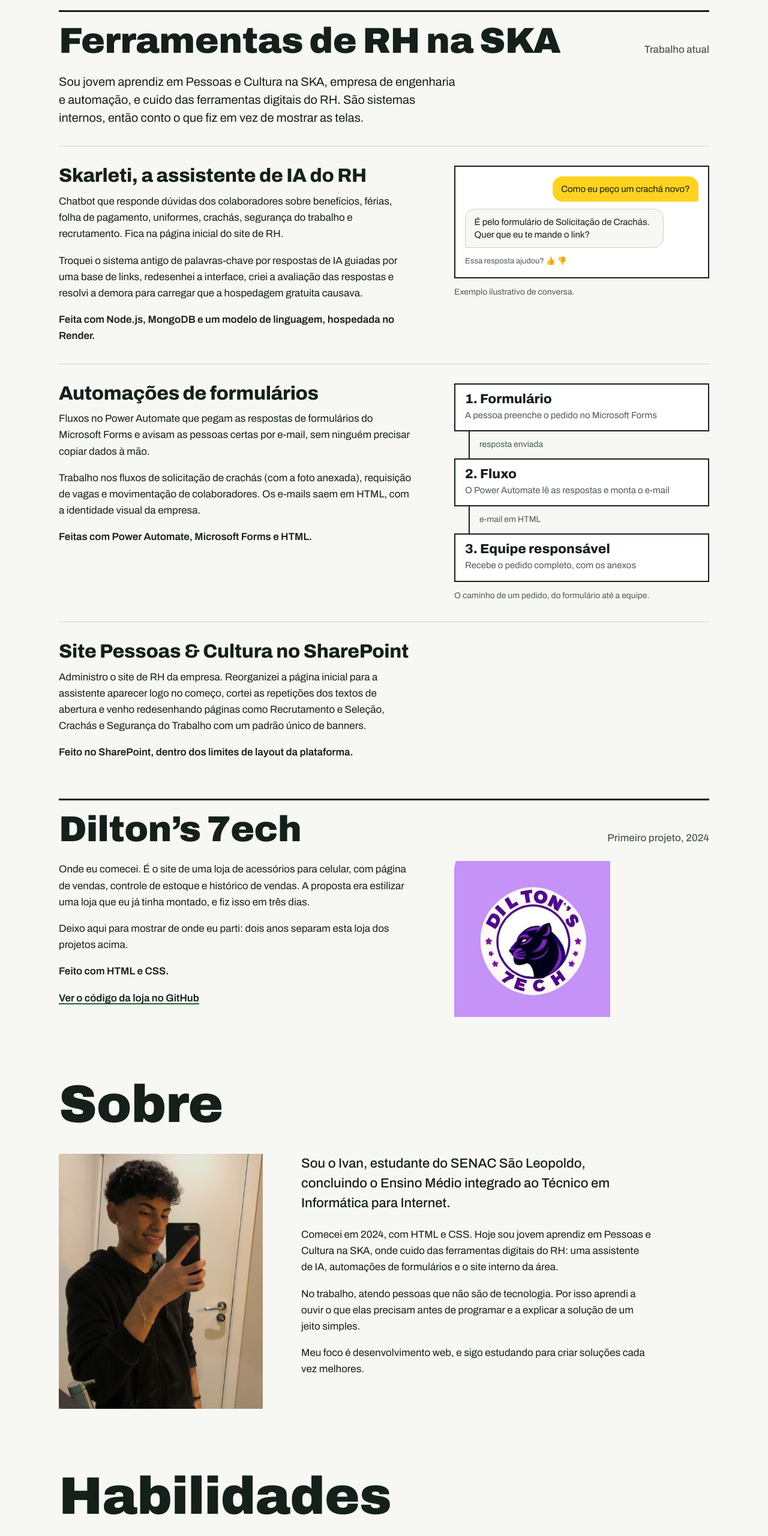
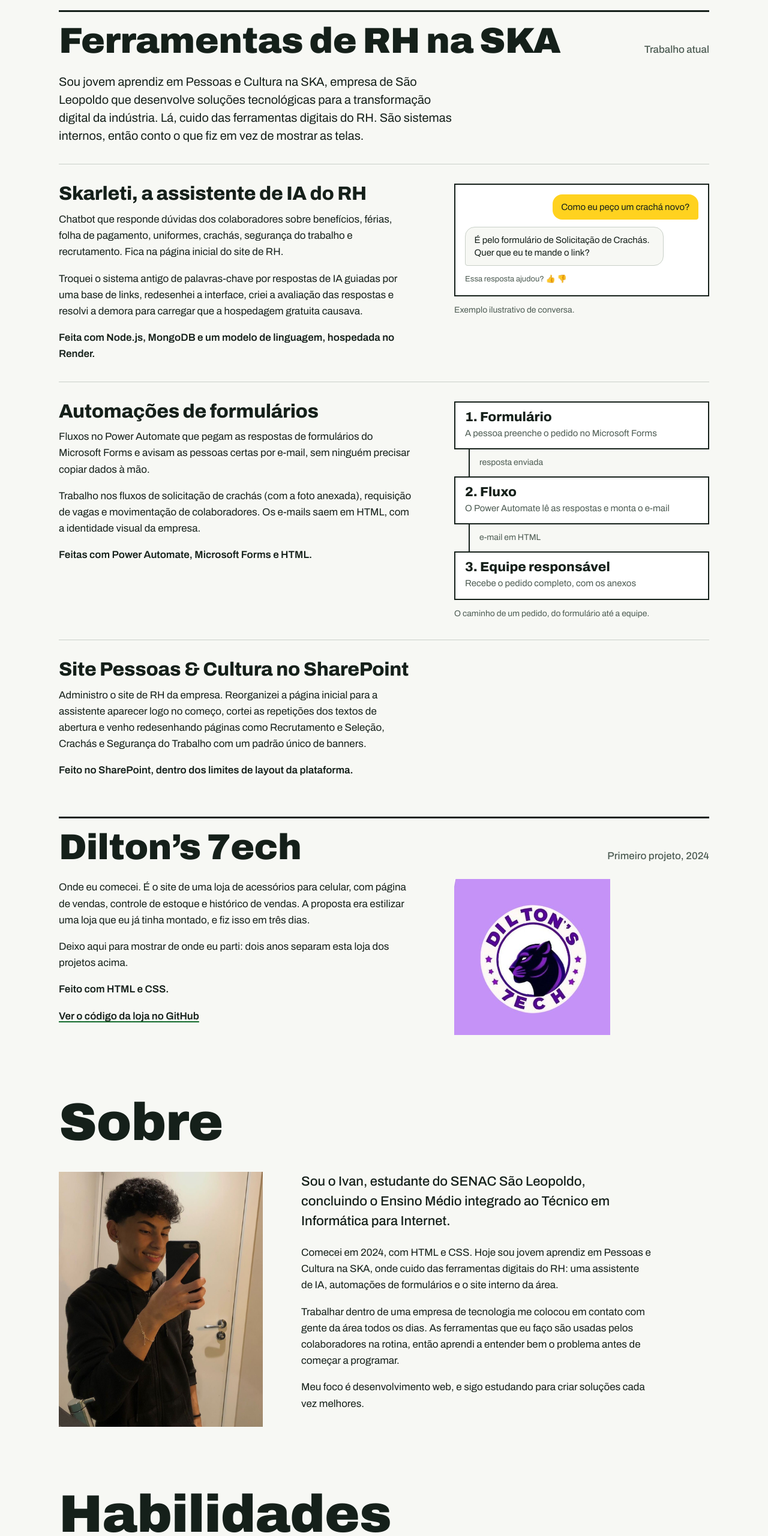
Before and after one commit to ivancosta14/portifolioivan, a plain HTML site: page portifolio/index.html in a window 1280 px wide. Shown: the part 1840-4400 px from the top of the page at 60% size. Drawn offline with Linux system fonts and the light colour scheme.

Commit message:
Add files via upload

```diff
--- a/portifolio/index.html
+++ b/portifolio/index.html
@@ -113,7 +113,7 @@
                     <h3>Ferramentas de RH na SKA</h3>
                     <p class="projeto-contexto">Trabalho atual</p>
                 </header>
-                <p class="projeto-intro">Sou jovem aprendiz em Pessoas e Cultura na SKA, empresa de engenharia e automação, e cuido das ferramentas digitais do RH. São sistemas internos, então conto o que fiz em vez de mostrar as telas.</p>
+                <p class="projeto-intro">Sou jovem aprendiz em Pessoas e Cultura na SKA, empresa de São Leopoldo que desenvolve soluções tecnológicas para a transformação digital da indústria. Lá, cuido das ferramentas digitais do RH. São sistemas internos, então conto o que fiz em vez de mostrar as telas.</p>
 
                 <section class="parte" id="skarleti">
                     <div class="projeto-corpo">
@@ -199,7 +199,7 @@
                 <div class="sobre-texto">
                     <p class="destaque">Sou o Ivan, estudante do SENAC São Leopoldo, concluindo o Ensino Médio integrado ao Técnico em Informática para Internet.</p>
                     <p>Comecei em 2024, com HTML e CSS. Hoje sou jovem aprendiz em Pessoas e Cultura na SKA, onde cuido das ferramentas digitais do RH: uma assistente de IA, automações de formulários e o site interno da área.</p>
-                    <p>No trabalho, atendo pessoas que não são de tecnologia. Por isso aprendi a ouvir o que elas precisam antes de programar e a explicar a solução de um jeito simples.</p>
+                    <p>Trabalhar dentro de uma empresa de tecnologia me colocou em contato com gente da área todos os dias. As ferramentas que eu faço são usadas pelos colaboradores na rotina, então aprendi a entender bem o problema antes de começar a programar.</p>
                     <p>Meu foco é desenvolvimento web, e sigo estudando para criar soluções cada vez melhores.</p>
                 </div>
             </div>
@@ -231,7 +231,7 @@
                 </div>
                 <div>
                     <dt>Comunicação</dt>
-                    <dd>Apresento e explico soluções técnicas de forma clara, inclusive para quem não é da área</dd>
+                    <dd>Apresento e explico soluções técnicas de forma clara</dd>
                 </div>
             </dl>
         </section>
```
